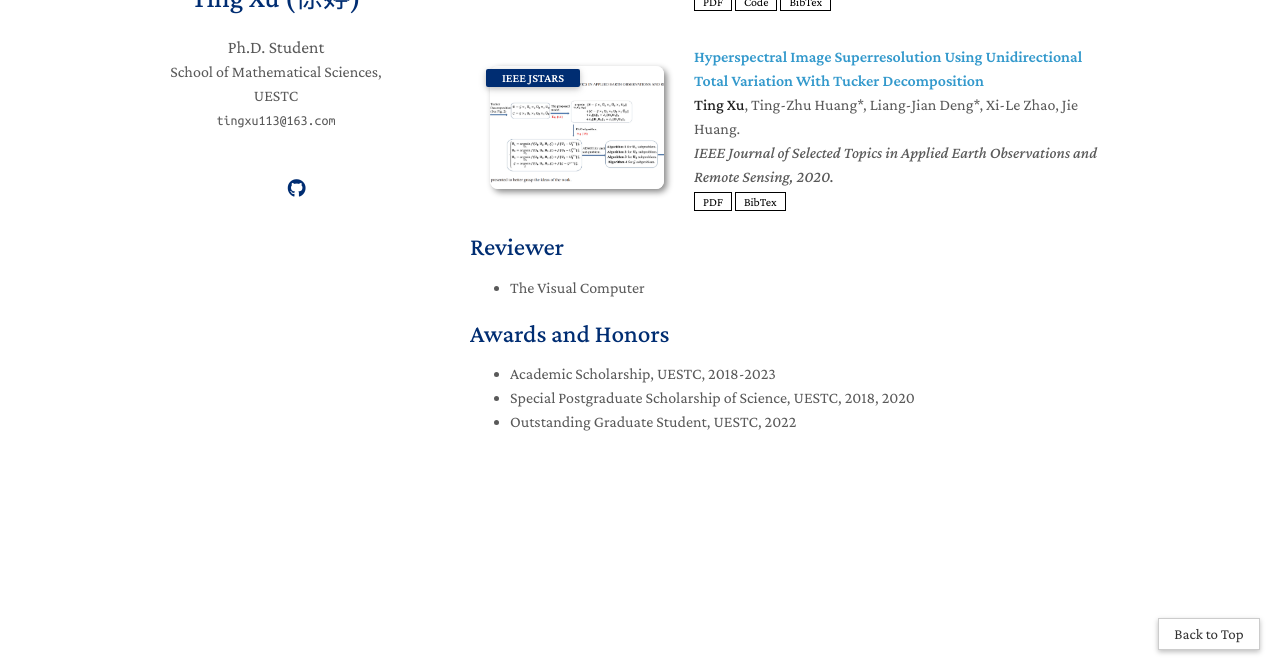
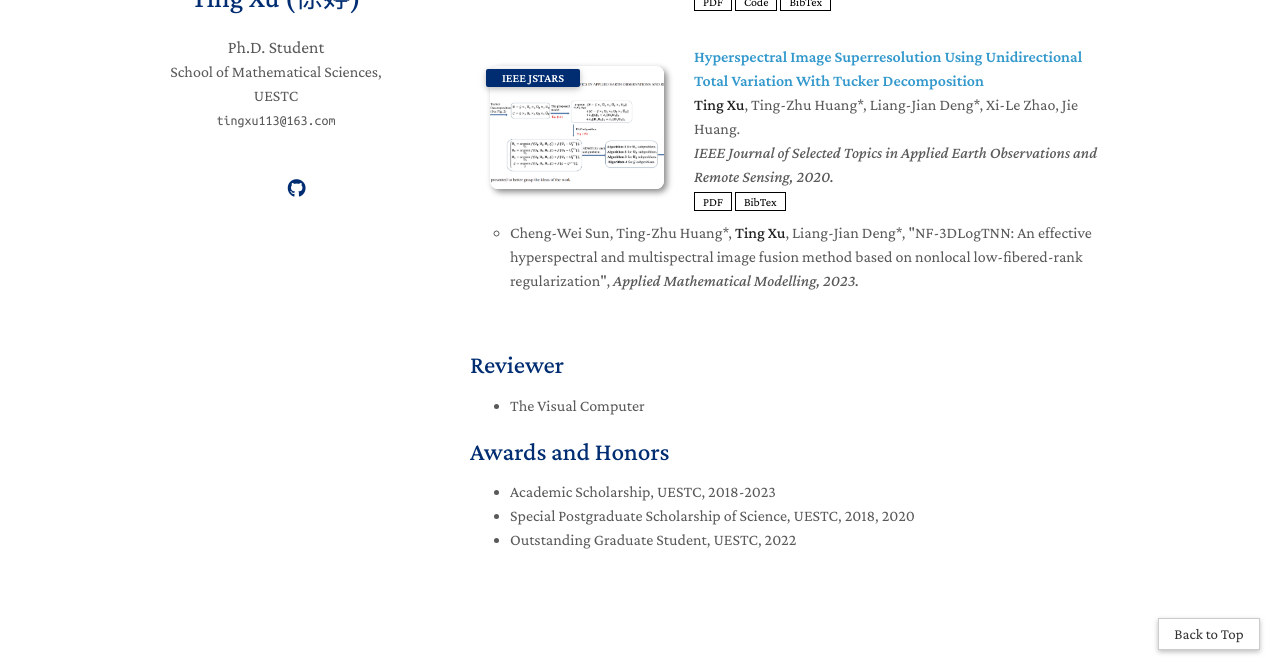
Before and after one commit to tingxu113/tingxu113.github.io, a Jekyll site: the page built from index.md, in a window 1280 px wide and 900 px high, scrolled down 1281 px, cut to the strip 230-900 px from the top of the window. Built offline with Jekyll 4.4.1, drawn with Linux system fonts in a browser that asks for light colours; nearby versions of some CDN libraries; a style sheet for code colours, icons or effects is not loaded; our own code applies the rules of GitHub Pages for plain Markdown files.

Commit message:
Update publications.md

```diff
--- a/_includes/publications.md
+++ b/_includes/publications.md
@@ -120,7 +120,7 @@
 </li>
 
 
-<div style='display: none'>
+<div>
  <ul>
 <li>Cheng-Wei Sun, Ting-Zhu Huang*, <strong>Ting Xu</strong>, Liang-Jian Deng*, "NF-3DLogTNN: An effective hyperspectral and multispectral image fusion method based on nonlocal low-fibered-rank regularization", <em>Applied Mathematical Modelling, 2023.</em></li>
  </ul>
```
